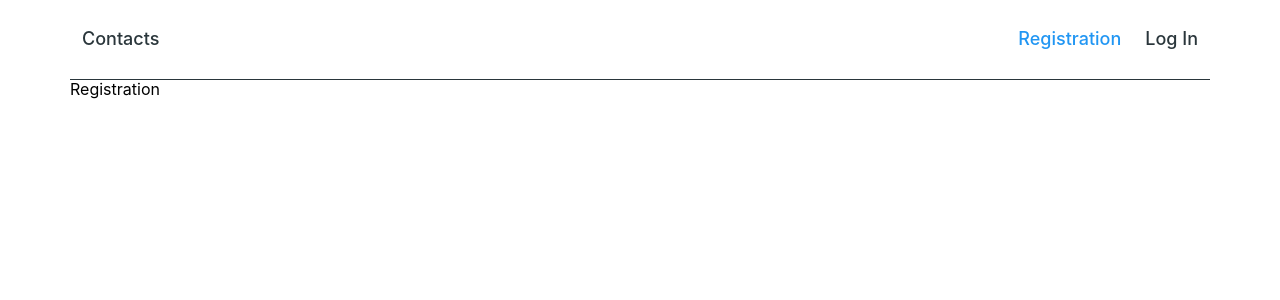
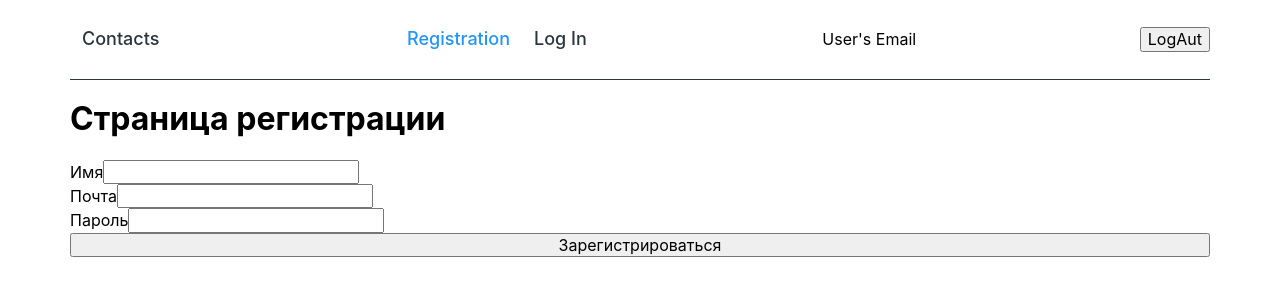
Before and after one commit to Kateryna286/goit-react-hw-08-phonebook, a React (Create React App) app: page /register in a window 1280 px wide. Shown: the top 300 px of the page. Built offline with nearby package versions, Linux system fonts and the light colour scheme.

Commit message:
Добавлены новые вью для авторизации

```diff
--- a/src/App.js
+++ b/src/App.js
@@ -6,11 +6,14 @@ import Form from './Forms/AddContactForm';
 import Container from 'components/Container/Container';
 import './App.css';
 import AppBar from 'components/AppBar/AppBar';
+import LoginView from './views/LoginView';
+import RegView from './views/RegView';
 
 function App() {
   return (
     <Container>
       <AppBar />
+
       <Switch>
         <Route path="/contacts" exact>
           <div className="container">
@@ -27,10 +30,10 @@ function App() {
           </div>
         </Route>
         <Route path="/register" exact>
-          <div>Registration</div>
+          <RegView />
         </Route>
         <Route path="/login">
-          <div>Login</div>
+          <LoginView />
         </Route>
       </Switch>
     </Container>
--- a/src/components/AppBar/AppBar.js
+++ b/src/components/AppBar/AppBar.js
@@ -1,5 +1,6 @@
 import Navigation from '../navigation/Navigation';
 import AuthNav from '../navigation/AuthNav';
+import UserMenu from '../navigation/UserMenu';
 import styles from './Appbar.module.css';
 
 export default function AppBar() {
@@ -7,6 +8,7 @@ export default function AppBar() {
     <header className={styles.header}>
       <Navigation />
       <AuthNav />
+      <UserMenu />
     </header>
   );
 }
--- /dev/null
+++ b/src/components/navigation/UserMenu.js
@@ -0,0 +1,13 @@
+// import { NavLink } from 'react-router-dom';
+// import styles from './Navigation.module.css';
+
+const UserMenu = () => {
+  return (
+    <>
+      <div>User's Email</div>
+      <button type="button">LogAut</button>
+    </>
+  );
+};
+
+export default UserMenu;
--- /dev/null
+++ b/src/views/LoginView.js
@@ -0,0 +1,31 @@
+export default function LoginView() {
+  return (
+    <div>
+      <h1>Страница логина</h1>
+
+      <form autoComplete="off">
+        <label>
+          Почта
+          <input
+            type="email"
+            name="email"
+            //   value={email}
+            //   onChange={handleChange}
+          />
+        </label>
+
+        <label>
+          Пароль
+          <input
+            type="password"
+            name="password"
+            //   value={password}
+            //   onChange={handleChange}
+          />
+        </label>
+
+        <button type="submit">Login</button>
+      </form>
+    </div>
+  );
+}
--- /dev/null
+++ b/src/views/RegView.js
@@ -0,0 +1,26 @@
+export default function RegView() {
+  return (
+    <div>
+      <h1>Страница регистрации</h1>
+
+      <form autoComplete="off">
+        <label>
+          Имя
+          <input type="text" name="name" />
+        </label>
+
+        <label>
+          Почта
+          <input type="email" name="email" />
+        </label>
+
+        <label>
+          Пароль
+          <input type="password" name="password" />
+        </label>
+
+        <button type="submit">Зарегистрироваться</button>
+      </form>
+    </div>
+  );
+}
```
